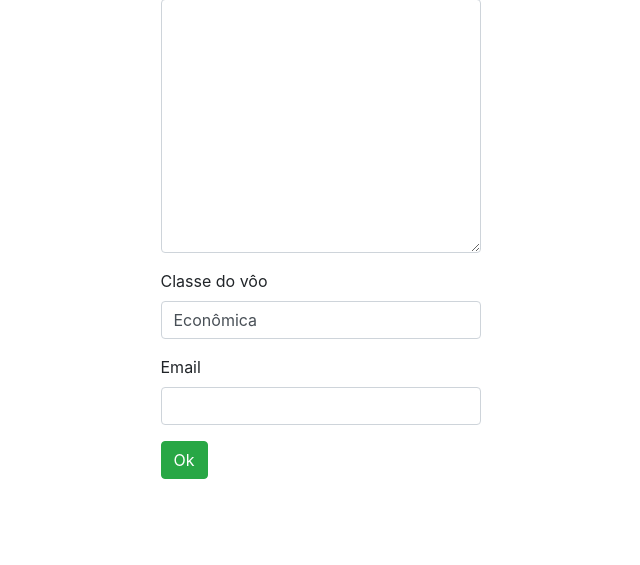
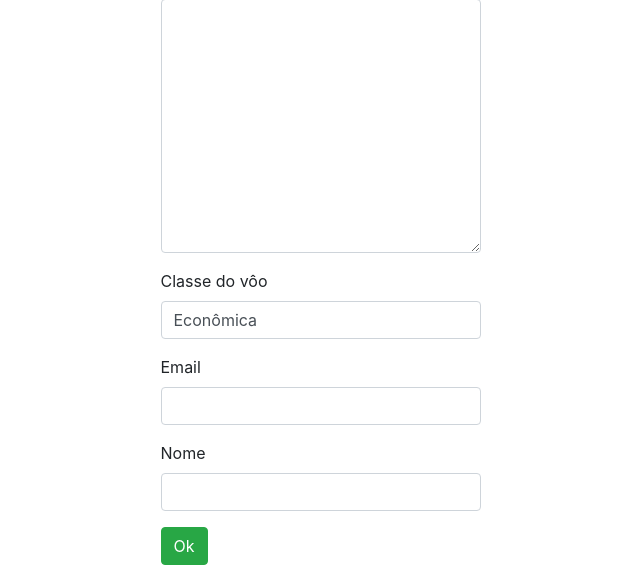
Before and after one commit to pedroaz888/app_viagem, a Django app: template templates/index.html in a window 1280 px wide. Shown: the part 527-1092 px from the top of the page, without its empty margins (232-872 px from the left). Before the commit the page ends 1006 px from the top, so only its background shows below. Run offline with Django 4.2, Linux system fonts and the light colour scheme; the template is opened without the code that fills it: values that come from a table or form of the project are taken from there, others are empty; some libraries are stand-ins or nearby versions.

Commit message:
field/name

```diff
--- a/passagens/forms.py
+++ b/passagens/forms.py
@@ -41,4 +41,4 @@ class PassagemForms(forms.ModelForm):
 class PessoasForms(forms.ModelForm):
     class Meta:
         model = Pessoa
-        fields = ['email']
+        fields = ['email','nome']
--- a/passagens/urls.py
+++ b/passagens/urls.py
@@ -2,7 +2,7 @@ from django.urls import path
 from . import views
 
 urlpatterns =[
-    path('', views.index, name='index'),
+    path('index', views.index, name='index'),
     path('minha_consulta', views.revisao_consulta, name='minha_consulta'),
 
 ]
--- a/templates/minha_consulta.html
+++ b/templates/minha_consulta.html
@@ -9,6 +9,7 @@
         <p>Sua classe é: {{ form.instance.get_classe_viagem_display }}</p>
         <p>Informações adicionais: {{ form.informacoes.value }}</p>
         <p>Email cadastrado: {{ pessoa_form.email.value }}</p>
+        <p>Nome cadastrado: {{ pessoa_form.nome.value }}</p>
 
 
 {% endblock %}
```
